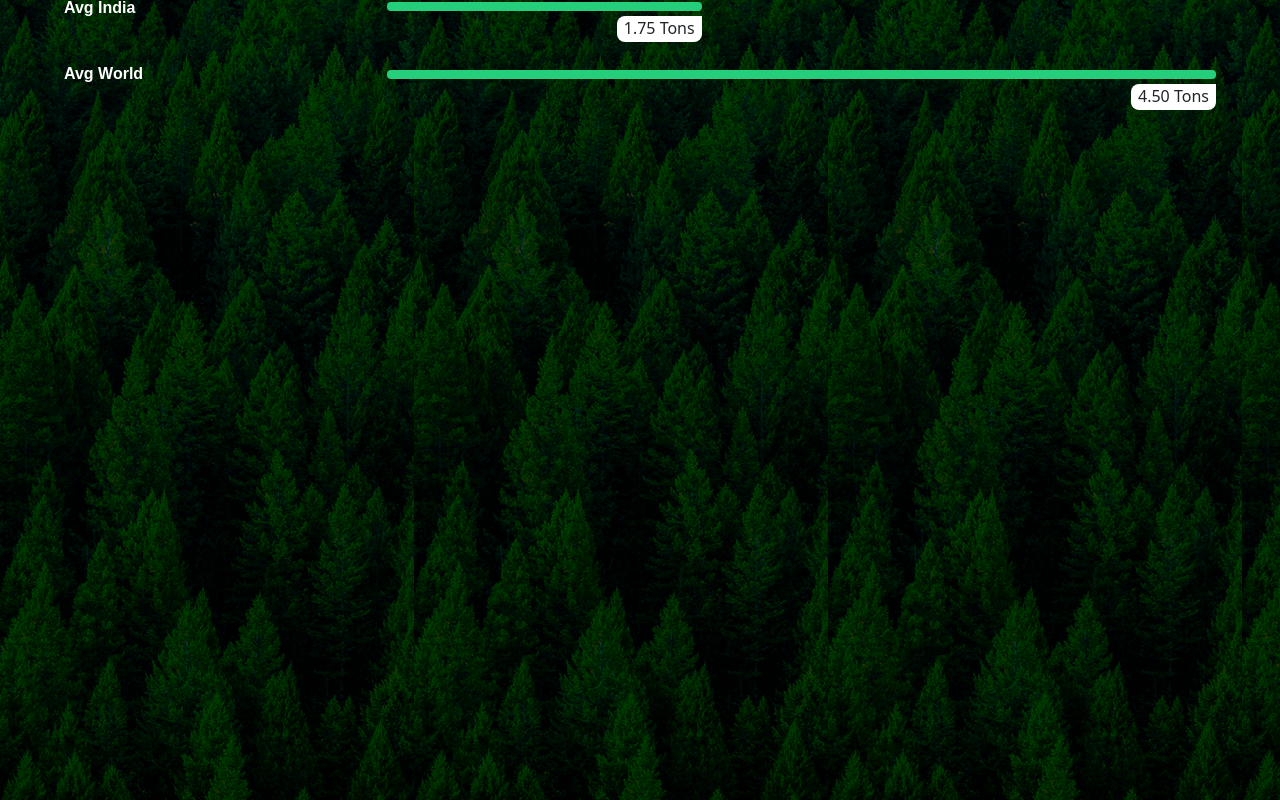
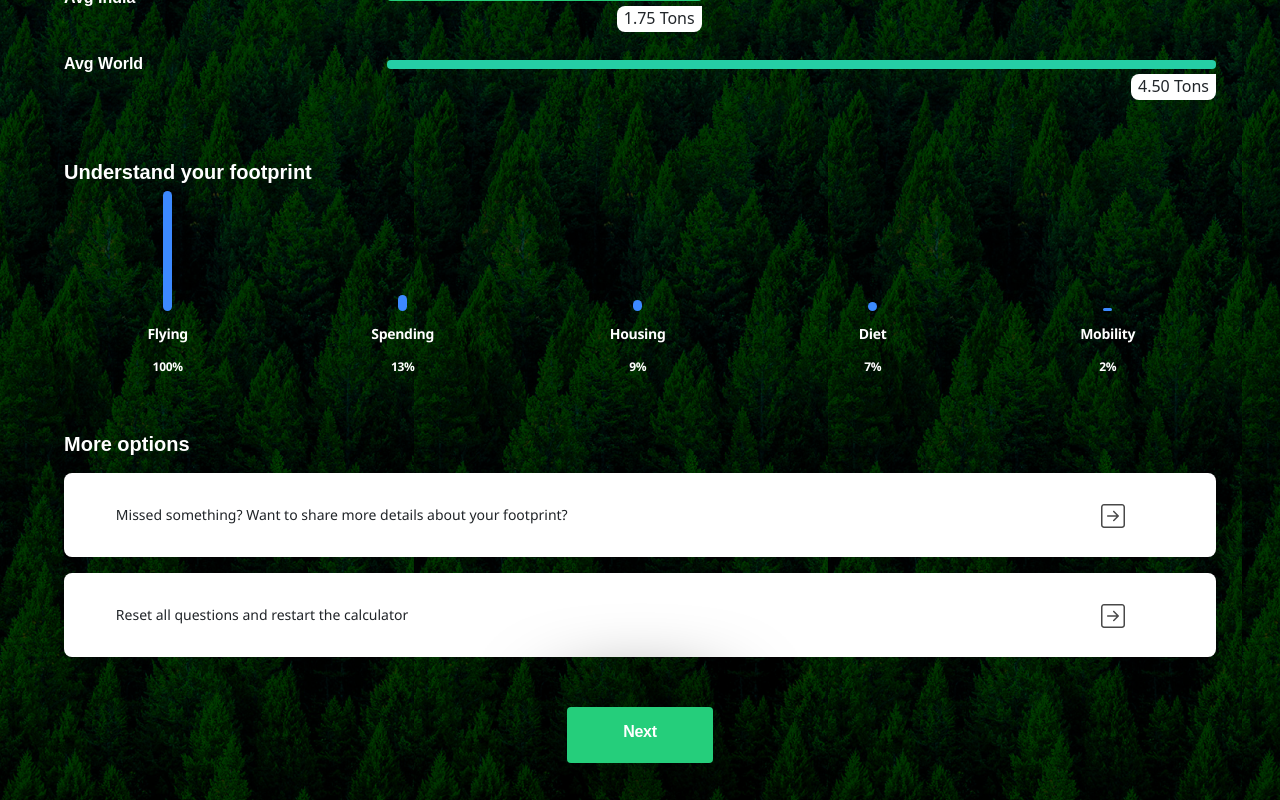
Before and after one commit to stockchandu/Project-Ecogenic, a React (Create React App) app in the folder Antony/: page / in a window 1280 px wide. Shown: the part 404-1204 px from the top of the page. Built offline with nearby package versions, Linux system fonts and the light colour scheme.

Commit message:
AnnualCarbonFootprintShow seems complete

```diff
--- a/Antony/src/App.jsx
+++ b/Antony/src/App.jsx
@@ -5,7 +5,14 @@ import { PageTwo } from "./components/PageTwo";
 import { AnnualCarbonFootprintShow } from "./components/AnnualCarbonFootprintShow";
 function App() {
   const [page, setPage] = useState(3);
-  const [carbonFootprint, setCarbonFootprint] = useState(1.75);
+  const [carbonFootprint, setCarbonFootprint] = useState(2.75);
+  const [footprintData, setFootprintData] = useState({
+    flying: 100,
+    spending: 13,
+    housing: 9,
+    diet: 7,
+    mobility: 2,
+  });
   useEffect(() => {}, [page]);
   const handelPage = () => {
     setPage(page + 1);
@@ -20,10 +27,14 @@ function App() {
         <PageOne handelPage={handelPage} handelSkip={handelSkip}></PageOne>
       ) : page === 2 ? (
         <PageTwo handelPage={handelPage} handelSkip={handelSkip} />
-      ) : (
+      ) : page === 3 ? (
         <AnnualCarbonFootprintShow
+          footprintData={footprintData}
+          handelPage={handelPage}
           carbonFootprint={carbonFootprint}
         ></AnnualCarbonFootprintShow>
+      ) : (
+        <h1>connect next</h1>
       )}
     </>
   );
--- a/Antony/src/components/AnnualCarbonFootprintShow.jsx
+++ b/Antony/src/components/AnnualCarbonFootprintShow.jsx
@@ -1,6 +1,7 @@
 import { useState, useEffect } from "react/cjs/react.development";
 import styled from "styled-components";
 import backImg from "./img/background.png";
+import svg from "./img/Vector.svg";
 import { CloseButton } from "./styledComponents/CloseButtonInCalculation";
 const MainWrapperDiv = styled.div`
   background-image: url(${backImg});
@@ -78,17 +79,17 @@ const RightInHorDiv = styled.div`
 const BelowCarbonDataBar = styled.div`
   /* background-color: white; */
   height: 136px;
-  & :nth-child(1) {
+  & > :nth-child(1) {
     height: 68px;
     width: 38%;
 
-    & :nth-child(1) {
+    & > :nth-child(1) {
       height: 9px;
       width: 100%;
       background-color: #25ce7b;
       border-radius: 4px;
     }
-    & :nth-child(2) {
+    & > :nth-child(2) {
       float: right;
       margin-top: 5px;
       height: 26px;
@@ -98,17 +99,17 @@ const BelowCarbonDataBar = styled.div`
       border-radius: 8px 0px 8px 8px;
     }
   }
-  & :nth-child(2) {
+  & > :nth-child(2) {
     height: 68px;
     width: 100%;
 
-    & :nth-child(1) {
+    & > :nth-child(1) {
       height: 9px;
       width: 100%;
-      background-color: #25ce7b;
+      background-color: #25cea5;
       border-radius: 4px;
     }
-    & :nth-child(2) {
+    & > :nth-child(2) {
       float: right;
       margin-top: 5px;
       height: 26px;
@@ -119,7 +120,100 @@ const BelowCarbonDataBar = styled.div`
     }
   }
 `;
-console.log(backImg);
+
+const HeadingUnderstand = styled.p`
+  font-family: "DM Sans", sans-serif;
+  font-style: normal;
+  font-weight: bold;
+  font-size: 20px;
+  line-height: 26px;
+  margin-top: 83px;
+  color: #ffffff;
+`;
+const VerticalBarsDiv = styled.div`
+  /* background-color: #3b3b3b; */
+  height: 185px;
+  margin-top: -10px;
+  display: grid;
+  grid-template-columns: 18% 18% 18% 18% 18%;
+  grid-gap: 2.4%;
+`;
+
+const HeadingMoreOptions = styled.p`
+  font-family: "DM Sans", sans-serif;
+  font-style: normal;
+  font-weight: bold;
+  font-size: 20px;
+  line-height: 26px;
+  /* identical to box height */
+  margin-top: 55px;
+  color: #ffffff;
+`;
+const MoreOptionsWrapper = styled.div`
+  background: #ffffff;
+  border-radius: 8px;
+  height: 84px;
+  margin-top: 16px;
+  display: grid;
+  grid-template-columns: 90% 10%;
+  justify-content: center;
+  align-items: center;
+  & > :nth-child(1) {
+    font-family: "Segoe UI", sans-serif;
+    font-style: normal;
+    font-weight: normal;
+    font-size: 14px;
+    line-height: 21px;
+    letter-spacing: 0px;
+    width: 90%;
+    margin: auto;
+    color: #212529;
+    /* background-color: #856c6c; */
+  }
+  & > :nth-child(2) {
+    /* background-color: #856c6c; */
+    align-items: center;
+    margin-right: 9px;
+    & img {
+      width: 100% !important;
+      margin: none;
+      background-color: white;
+    }
+  }
+`;
+const MoreOptionsButton = styled.div`
+  border: none;
+  background-color: none;
+  height: 24px;
+  width: 24px;
+`;
+const NextButton = styled.div`
+  width: 146px;
+  margin: auto;
+  height: 56px;
+  margin-top: 50px;
+
+  background: #25ce7b;
+  box-shadow: 0px 4px 90px #000000;
+  border-radius: 4px;
+  font-family: "DM Sans", sans-serif;
+  font-style: normal;
+  font-weight: bold;
+  font-size: 16px;
+  line-height: 21px;
+  /* identical to box height, or 131% */
+
+  display: flex;
+  align-items: center;
+  justify-content: center;
+  letter-spacing: -0.32px;
+
+  color: #ffffff;
+  /* margin-bottom: 34px; */
+  & p {
+    margin-top: 10px;
+  }
+`;
 export const AnnualCarbonFootprintShow = (props) => {
   const [carbonValue, setCarbonValue] = useState(0);
 
@@ -153,6 +247,227 @@ export const AnnualCarbonFootprintShow = (props) => {
       border-radius: 8px 0px 8px 8px;
     }
   `;
+  const FlyingDiv = styled.div`
+    display: grid;
+    grid-template-rows: 65% 15% 15%;
+    grid-gap: 3%;
+    align-items: end;
+    justify-content: center;
+    text-align: center;
+
+    /* background-color: #6e5e5e; */
+    & > :nth-child(1) {
+      height: ${() => {
+        return `${props.footprintData.flying}%`;
+      }};
+      margin: auto;
+      margin-bottom: 0px;
+      background-color: #3c89ff;
+      width: 9px;
+      border-radius: 10px;
+    }
+    & > :nth-child(2) {
+      font-family: "Segoe UI", sans-serif;
+      font-style: normal;
+      font-weight: bold;
+      font-size: 14px;
+      line-height: 21px;
+      /* identical to box height, or 150% */
+
+      letter-spacing: -0.32px;
+
+      color: #ffffff;
+    }
+    & > :nth-child(3) {
+      font-family: "Segoe UI", sans-serif;
+      font-style: normal;
+      font-weight: bold;
+      font-size: 12px;
+      line-height: 21px;
+      /* identical to box height, or 175% */
+
+      letter-spacing: -0.32px;
+
+      color: #ffffff;
+    }
+  `;
+  const SpendingDiv = styled.div`
+    display: grid;
+    grid-template-rows: 65% 15% 15%;
+    grid-gap: 3%;
+    align-items: end;
+    justify-content: center;
+    text-align: center;
+
+    /* background-color: #6e5e5e; */
+    & > :nth-child(1) {
+      height: ${() => {
+        return `${props.footprintData.spending}%`;
+      }};
+      margin: auto;
+      margin-bottom: 0px;
+      background-color: #3c89ff;
+      width: 9px;
+      border-radius: 10px;
+    }
+    & > :nth-child(2) {
+      font-family: "Segoe UI", sans-serif;
+      font-style: normal;
+      font-weight: bold;
+      font-size: 14px;
+      line-height: 21px;
+      /* identical to box height, or 150% */
+
+      letter-spacing: -0.32px;
+
+      color: #ffffff;
+    }
+    & > :nth-child(3) {
+      font-family: "Segoe UI", sans-serif;
+      font-style: normal;
+      font-weight: bold;
+      font-size: 12px;
+      line-height: 21px;
+      /* identical to box height, or 175% */
+
+      letter-spacing: -0.32px;
+
+      color: #ffffff;
+    }
+  `;
+  const HousingDiv = styled.div`
+    display: grid;
+    grid-template-rows: 65% 15% 15%;
+    grid-gap: 3%;
+    align-items: end;
+    justify-content: center;
+    text-align: center;
+
+    /* background-color: #6e5e5e; */
+    & > :nth-child(1) {
+      height: ${() => {
+        return `${props.footprintData.housing}%`;
+      }};
+      margin: auto;
+      margin-bottom: 0px;
+      background-color: #3c89ff;
+      width: 9px;
+      border-radius: 10px;
+    }
+    & > :nth-child(2) {
+      font-family: "Segoe UI", sans-serif;
+      font-style: normal;
+      font-weight: bold;
+      font-size: 14px;
+      line-height: 21px;
+      /* identical to box height, or 150% */
+
+      letter-spacing: -0.32px;
+
+      color: #ffffff;
+    }
+    & > :nth-child(3) {
+      font-family: "Segoe UI", sans-serif;
+      font-style: normal;
+      font-weight: bold;
+      font-size: 12px;
+      line-height: 21px;
+      /* identical to box height, or 175% */
+
+      letter-spacing: -0.32px;
+
+      color: #ffffff;
+    }
+  `;
+  const DietDiv = styled.div`
+    display: grid;
+    grid-template-rows: 65% 15% 15%;
+    grid-gap: 3%;
+    align-items: end;
+    justify-content: center;
+    text-align: center;
+
+    /* background-color: #6e5e5e; */
+    & > :nth-child(1) {
+      height: ${() => {
+        return `${props.footprintData.diet}%`;
+      }};
+      margin: auto;
+      margin-bottom: 0px;
+      background-color: #3c89ff;
+      width: 9px;
+      border-radius: 10px;
+    }
+    & > :nth-child(2) {
+      font-family: "Segoe UI", sans-serif;
+      font-style: normal;
+      font-weight: bold;
+      font-size: 14px;
+      line-height: 21px;
+      /* identical to box height, or 150% */
+
+      letter-spacing: -0.32px;
+
+      color: #ffffff;
+    }
+    & > :nth-child(3) {
+      font-family: "Segoe UI", sans-serif;
+      font-style: normal;
+      font-weight: bold;
+      font-size: 12px;
+      line-height: 21px;
+      /* identical to box height, or 175% */
+
+      letter-spacing: -0.32px;
+
+      color: #ffffff;
+    }
+  `;
+  const MobilityDiv = styled.div`
+    display: grid;
+    grid-template-rows: 65% 15% 15%;
+    grid-gap: 3%;
+    align-items: end;
+    justify-content: center;
+    text-align: center;
+
+    /* background-color: #6e5e5e; */
+    & > :nth-child(1) {
+      height: ${() => {
+        return `${props.footprintData.mobility}%`;
+      }};
+      margin: auto;
+      margin-bottom: 0px;
+      background-color: #3c89ff;
+      width: 9px;
+      border-radius: 10px;
+    }
+    & > :nth-child(2) {
+      font-family: "Segoe UI", sans-serif;
+      font-style: normal;
+      font-weight: bold;
+      font-size: 14px;
+      line-height: 21px;
+      /* identical to box height, or 150% */
+
+      letter-spacing: -0.32px;
+
+      color: #ffffff;
+    }
+    & > :nth-child(3) {
+      font-family: "Segoe UI", sans-serif;
+      font-style: normal;
+      font-weight: bold;
+      font-size: 12px;
+      line-height: 21px;
+      /* identical to box height, or 175% */
+
+      letter-spacing: -0.32px;
+
+      color: #ffffff;
+    }
+  `;
+
   return (
     <MainWrapperDiv>
       <SecondWrapperDiv>
@@ -183,6 +498,65 @@ export const AnnualCarbonFootprintShow = (props) => {
             </BelowCarbonDataBar>
           </RightInHorDiv>
         </HorizontalBarsDiv>
+        <HeadingUnderstand>Understand your footprint</HeadingUnderstand>
+        <VerticalBarsDiv>
+          <FlyingDiv>
+            <div></div>
+            <div>Flying</div>
+            <div>{props.footprintData.flying}%</div>
+          </FlyingDiv>
+          <SpendingDiv>
+            {" "}
+            <div></div>
+            <div>Spending</div>
+            <div>{props.footprintData.spending}%</div>
+          </SpendingDiv>
+          <HousingDiv>
+            {" "}
+            <div></div>
+            <div>Housing</div>
+            <div>{props.footprintData.housing}%</div>
+          </HousingDiv>
+          <DietDiv>
+            {" "}
+            <div></div>
+            <div>Diet</div>
+            <div>{props.footprintData.diet}%</div>
+          </DietDiv>
+          <MobilityDiv>
+            {" "}
+            <div></div>
+            <div>Mobility </div>
+            <div>{props.footprintData.mobility}%</div>
+          </MobilityDiv>
+        </VerticalBarsDiv>
+
+        <HeadingMoreOptions>More options</HeadingMoreOptions>
+        <MoreOptionsWrapper>
+          <div>
+            Missed something? Want to share more details about your footprint?
+          </div>
+          <MoreOptionsButton>
+            <div>
+              <img src={svg} alt="" />{" "}
+            </div>
+          </MoreOptionsButton>
+        </MoreOptionsWrapper>
+        <MoreOptionsWrapper>
+          <div>Reset all questions and restart the calculator</div>
+          <MoreOptionsButton>
+            <div>
+              <img src={svg} alt="" />{" "}
+            </div>
+          </MoreOptionsButton>
+        </MoreOptionsWrapper>
+        <NextButton
+          onClick={() => {
+            props.handelPage();
+          }}
+        >
+          <p>Next </p>
+        </NextButton>
       </SecondWrapperDiv>
     </MainWrapperDiv>
   );
--- a/Antony/src/components/styledComponents/CloseButtonInCalculation.jsx
+++ b/Antony/src/components/styledComponents/CloseButtonInCalculation.jsx
@@ -6,7 +6,7 @@ const Button = styled.button`
   color: white;
 
   margin-left: 5px;
-  margin-top: 70px;
+  margin-top: 60px;
   background-color: none;
   background: none;
   border: none;
```
Also changed, not shown: Antony/src/components/img/Vector.svg (added).
